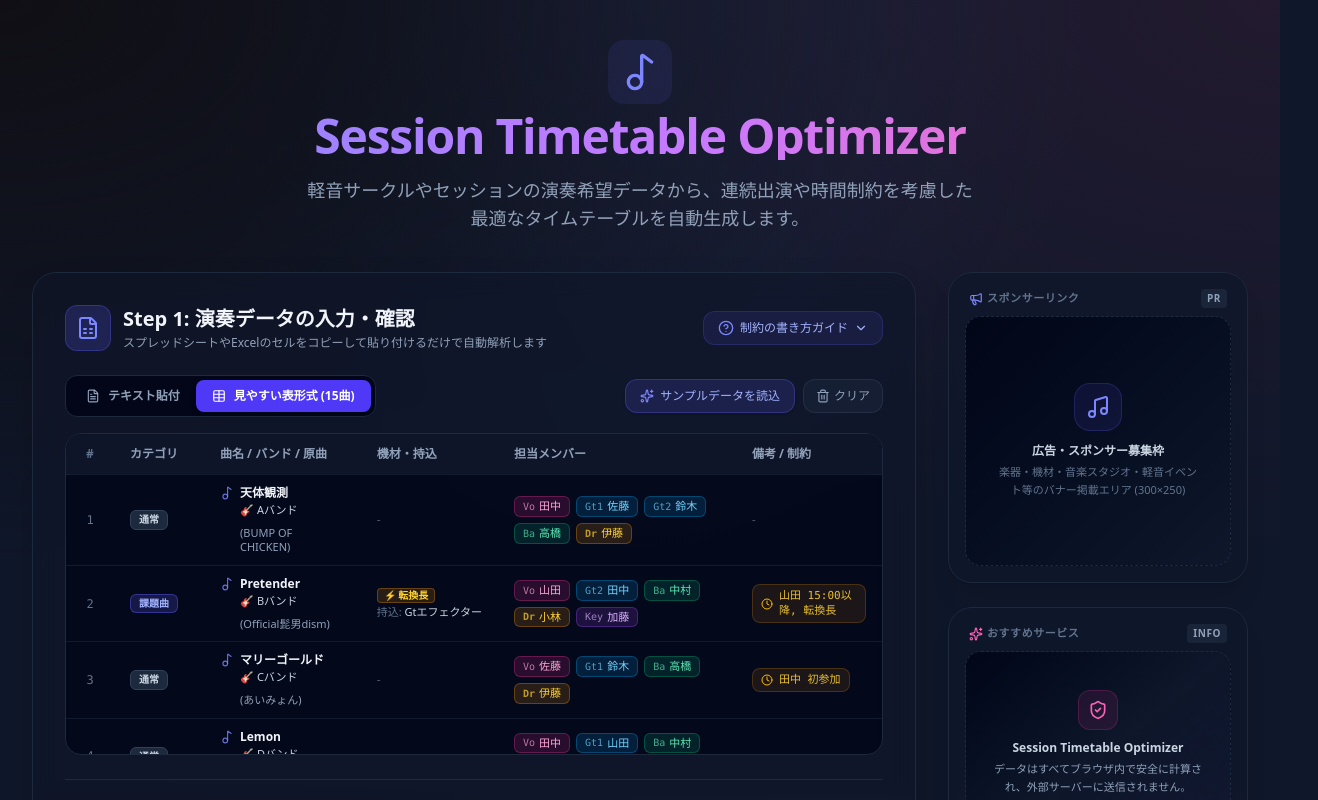
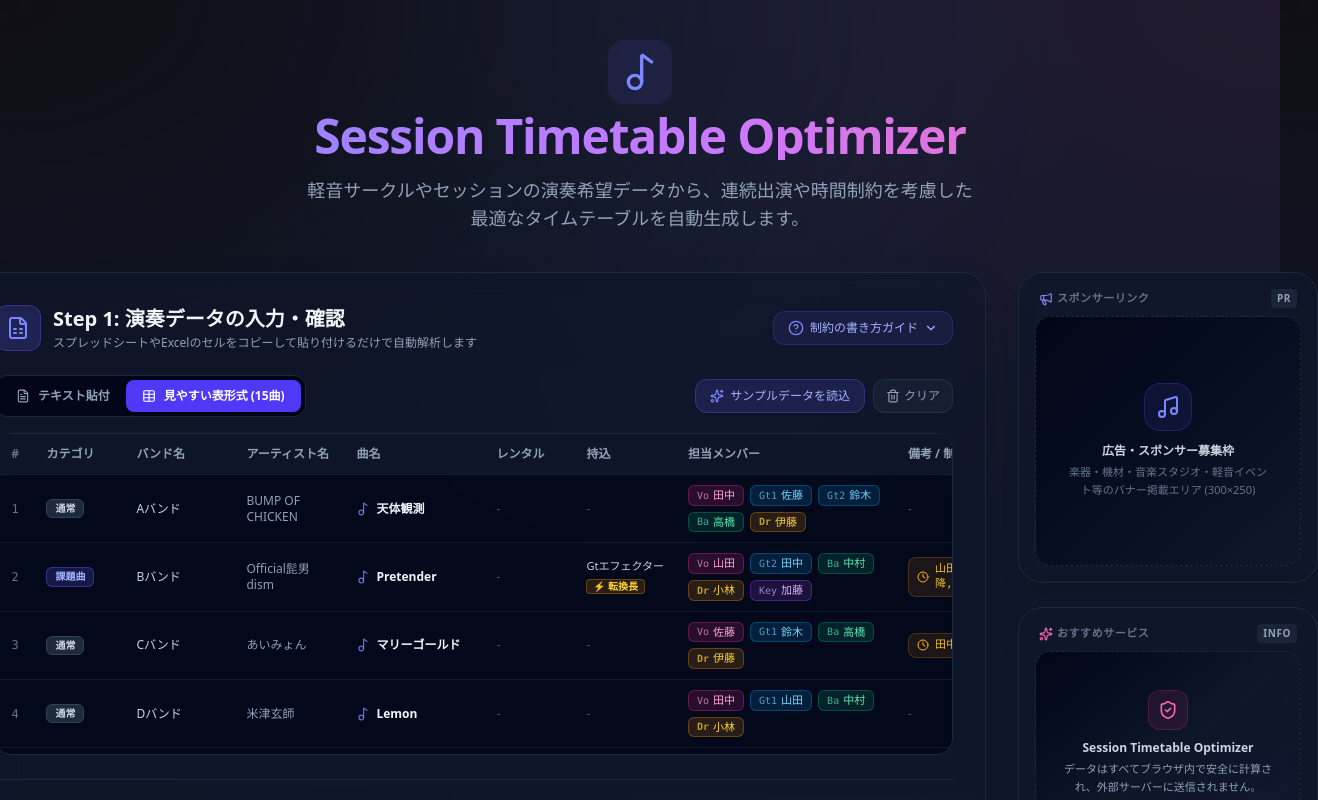
Before and after one commit to nasse0326/Session_Timetable_Optimizer, a Next.js app: page / in a window 1280 px wide. Both pictures are taken after a click on the button "サンプルデータを読込". Shown: the top 800 px of the page, 1318 px wide, since content can reach past the window. Built offline with nearby package versions, Linux system fonts and the light colour scheme.

Commit message:
feat: UI上のテーブルの列を独立化（カテゴリ、バンド名、アーティスト名、曲名、レンタル、持込を別列として表示するよう変更）

```diff
--- a/src/components/StepInput.tsx
+++ b/src/components/StepInput.tsx
@@ -255,12 +255,15 @@ export default function StepInput({ tsv, onTsvChange, songs, constraints }: Step
             <table className="w-full text-left text-xs">
               <thead className="sticky top-0 bg-slate-900/95 border-b border-slate-800 text-slate-400 font-semibold backdrop-blur">
                 <tr>
-                  <th className="px-4 py-3 w-12 text-center text-slate-500">#</th>
-                  <th className="px-4 py-3 min-w-[90px]">カテゴリ</th>
-                  <th className="px-4 py-3 min-w-[150px]">曲名 / バンド / 原曲</th>
-                  <th className="px-4 py-3 min-w-[110px]">機材・持込</th>
-                  <th className="px-4 py-3 min-w-[220px]">担当メンバー</th>
-                  <th className="px-4 py-3 min-w-[140px]">備考 / 制約</th>
+                  <th className="px-3 py-3 w-10 text-center text-slate-500">#</th>
+                  <th className="px-3 py-3 min-w-[90px]">カテゴリ</th>
+                  <th className="px-3 py-3 min-w-[110px]">バンド名</th>
+                  <th className="px-3 py-3 min-w-[110px]">アーティスト名</th>
+                  <th className="px-3 py-3 min-w-[140px]">曲名</th>
+                  <th className="px-3 py-3 min-w-[90px]">レンタル</th>
+                  <th className="px-3 py-3 min-w-[90px]">持込</th>
+                  <th className="px-3 py-3 min-w-[220px]">担当メンバー</th>
+                  <th className="px-3 py-3 min-w-[140px]">備考 / 制約</th>
                 </tr>
               </thead>
               <tbody className="divide-y divide-slate-800/60">
@@ -268,10 +271,10 @@ export default function StepInput({ tsv, onTsvChange, songs, constraints }: Step
                   const category = song.category || (song.isAssignment ? '課題曲' : (song.isSession ? 'セッション' : '通常'));
                   return (
                     <tr key={song.id} className="hover:bg-slate-900/40 transition-colors">
-                      <td className="px-4 py-2.5 text-center text-slate-500 font-mono">
+                      <td className="px-3 py-2.5 text-center text-slate-500 font-mono">
                         {idx + 1}
                       </td>
-                      <td className="px-4 py-2.5">
+                      <td className="px-3 py-2.5">
                         <span className={`inline-flex items-center px-2 py-0.5 rounded-md text-[10px] font-semibold border ${
                           category === '課題曲'
                             ? 'bg-indigo-500/20 text-indigo-300 border-indigo-500/40'
@@ -282,41 +285,36 @@ export default function StepInput({ tsv, onTsvChange, songs, constraints }: Step
                           {category}
                         </span>
                       </td>
-                      <td className="px-4 py-2.5 font-medium text-slate-100">
+                      <td className="px-3 py-2.5 text-slate-300 font-medium">
+                        {song.bandName || <span className="text-slate-600">-</span>}
+                      </td>
+                      <td className="px-3 py-2.5 text-slate-400">
+                        {song.artist || <span className="text-slate-600">-</span>}
+                      </td>
+                      <td className="px-3 py-2.5 font-medium text-slate-100">
                         <div className="flex items-center gap-1.5 font-semibold text-slate-100">
                           <Music2 className="w-3.5 h-3.5 text-indigo-400/80 shrink-0" />
                           <span>{song.title}</span>
                         </div>
-                        {(song.bandName || song.artist) && (
-                          <div className="text-[11px] text-slate-400 mt-0.5 pl-5 flex flex-wrap gap-2">
-                            {song.bandName && <span className="text-slate-300 font-medium">🎸 {song.bandName}</span>}
-                            {song.artist && <span className="text-slate-400">({song.artist})</span>}
-                          </div>
-                        )}
                       </td>
-                      <td className="px-4 py-2.5">
-                        <div className="space-y-0.5">
+                      <td className="px-3 py-2.5 text-slate-300">
+                        {song.rental && song.rental !== 'なし' ? (
+                          <span className="text-[11px] truncate block max-w-[100px]" title={song.rental}>{song.rental}</span>
+                        ) : <span className="text-slate-600">-</span>}
+                      </td>
+                      <td className="px-3 py-2.5 text-slate-300">
+                        <div className="space-y-1">
+                          {song.bring && song.bring !== 'なし' ? (
+                            <span className="text-[11px] truncate block max-w-[100px]" title={song.bring}>{song.bring}</span>
+                          ) : <span className="text-slate-600">-</span>}
                           {song.requiresLongSetup && (
                             <span className="inline-flex items-center gap-1 px-1.5 py-0.2 rounded bg-amber-500/15 border border-amber-500/30 text-amber-300 text-[10px] font-bold">
                               ⚡ 転換長
                             </span>
                           )}
-                          {song.bring && song.bring !== 'なし' && (
-                            <div className="text-[11px] text-slate-300 truncate max-w-[110px]" title={`持込: ${song.bring}`}>
-                              <span className="text-slate-500">持込:</span> {song.bring}
-                            </div>
-                          )}
-                          {song.rental && song.rental !== 'なし' && (
-                            <div className="text-[11px] text-slate-300 truncate max-w-[110px]" title={`レンタル: ${song.rental}`}>
-                              <span className="text-slate-500">ﾚﾝﾀﾙ:</span> {song.rental}
-                            </div>
-                          )}
-                          {!song.requiresLongSetup && (!song.bring || song.bring === 'なし') && (!song.rental || song.rental === 'なし') && (
-                            <span className="text-slate-600">-</span>
-                          )}
                         </div>
                       </td>
-                      <td className="px-4 py-2.5">
+                      <td className="px-3 py-2.5">
                         <div className="flex flex-wrap gap-1.5">
                           {song.members.map((m, mIdx) => (
                             <span
@@ -329,7 +327,7 @@ export default function StepInput({ tsv, onTsvChange, songs, constraints }: Step
                           ))}
                         </div>
                       </td>
-                      <td className="px-4 py-2.5">
+                      <td className="px-3 py-2.5">
                         {song.rawNotes ? (
                           <div className="flex items-center gap-1.5 text-amber-300/90 bg-amber-500/10 px-2 py-1 rounded-lg border border-amber-500/20 w-fit">
                             <Clock className="w-3 h-3 text-amber-400 shrink-0" />
--- a/src/components/StepResult.tsx
+++ b/src/components/StepResult.tsx
@@ -368,13 +368,16 @@ export default function StepResult({ result, onOptimize, isOptimizing }: StepRes
                 <table className="w-full text-left text-xs">
                   <thead className="bg-slate-900/90 border-b border-slate-800 text-slate-400 uppercase font-semibold">
                     <tr>
-                      <th className="px-4 py-3 w-12 text-center text-slate-500">#</th>
-                      <th className="px-4 py-3 min-w-[110px]">時間</th>
-                      <th className="px-4 py-3 min-w-[90px]">カテゴリ</th>
-                      <th className="px-4 py-3 min-w-[170px]">曲名 / バンド / 原曲</th>
-                      <th className="px-4 py-3 min-w-[110px]">機材・持込</th>
-                      <th className="px-4 py-3 min-w-[240px]">担当メンバー</th>
-                      <th className="px-4 py-3 min-w-[130px]">備考 / 状況</th>
+                      <th className="px-3 py-3 w-10 text-center text-slate-500">#</th>
+                      <th className="px-3 py-3 min-w-[100px]">時間</th>
+                      <th className="px-3 py-3 min-w-[90px]">カテゴリ</th>
+                      <th className="px-3 py-3 min-w-[110px]">バンド名</th>
+                      <th className="px-3 py-3 min-w-[110px]">アーティスト名</th>
+                      <th className="px-3 py-3 min-w-[140px]">曲名</th>
+                      <th className="px-3 py-3 min-w-[90px]">レンタル</th>
+                      <th className="px-3 py-3 min-w-[90px]">持込</th>
+                      <th className="px-3 py-3 min-w-[220px]">担当メンバー</th>
+                      <th className="px-3 py-3 min-w-[120px]">備考 / 状況</th>
                     </tr>
                   </thead>
                   <tbody className="divide-y divide-slate-800/60">
@@ -385,13 +388,13 @@ export default function StepResult({ result, onOptimize, isOptimizing }: StepRes
                       return (
                         <React.Fragment key={idx}>
                           <tr className="hover:bg-slate-900/40 transition-colors">
-                            <td className="px-4 py-3 text-center text-slate-500 font-mono">
+                            <td className="px-3 py-3 text-center text-slate-500 font-mono">
                               {idx + 1}
                             </td>
-                            <td className="px-4 py-3 text-slate-200 font-mono whitespace-nowrap font-medium">
+                            <td className="px-3 py-3 text-slate-200 font-mono whitespace-nowrap font-medium">
                               {item.startTime} - {item.endTime}
                             </td>
-                            <td className="px-4 py-3">
+                            <td className="px-3 py-3">
                               <span className={`inline-flex items-center px-2 py-0.5 rounded-md text-[11px] font-semibold border ${
                                 category === '課題曲'
                                   ? 'bg-indigo-500/20 text-indigo-300 border-indigo-500/40'
@@ -402,41 +405,36 @@ export default function StepResult({ result, onOptimize, isOptimizing }: StepRes
                                 {category}
                               </span>
                             </td>
-                            <td className="px-4 py-3">
+                            <td className="px-3 py-3 text-slate-300 font-medium">
+                              {s.bandName || <span className="text-slate-600">-</span>}
+                            </td>
+                            <td className="px-3 py-3 text-slate-400">
+                              {s.artist || <span className="text-slate-600">-</span>}
+                            </td>
+                            <td className="px-3 py-3">
                               <div className="font-semibold text-slate-100 text-sm flex items-center gap-1.5">
                                 <Music className="w-3.5 h-3.5 text-indigo-400 shrink-0" />
                                 <span>{s.title}</span>
                               </div>
-                              {(s.bandName || s.artist) && (
-                                <div className="text-[11px] text-slate-400 mt-0.5 pl-5 flex flex-wrap gap-2">
-                                  {s.bandName && <span className="text-slate-300 font-medium">🎸 {s.bandName}</span>}
-                                  {s.artist && <span className="text-slate-400">({s.artist})</span>}
-                                </div>
-                              )}
                             </td>
-                            <td className="px-4 py-3">
+                            <td className="px-3 py-3 text-slate-300">
+                              {s.rental && s.rental !== 'なし' ? (
+                                <span className="text-[11px] truncate block max-w-[100px]" title={s.rental}>{s.rental}</span>
+                              ) : <span className="text-slate-600">-</span>}
+                            </td>
+                            <td className="px-3 py-3 text-slate-300">
                               <div className="space-y-1">
+                                {s.bring && s.bring !== 'なし' ? (
+                                  <span className="text-[11px] truncate block max-w-[100px]" title={s.bring}>{s.bring}</span>
+                                ) : <span className="text-slate-600">-</span>}
                                 {s.requiresLongSetup && (
                                   <span className="inline-flex items-center gap-1 px-1.5 py-0.5 rounded bg-amber-500/15 border border-amber-500/30 text-amber-300 text-[10px] font-bold">
                                     ⚡ 転換長
                                   </span>
                                 )}
-                                {s.bring && s.bring !== 'なし' && (
-                                  <div className="text-[11px] text-slate-300 truncate max-w-[120px]" title={`持込: ${s.bring}`}>
-                                    <span className="text-slate-500">持込:</span> {s.bring}
-                                  </div>
-                                )}
-                                {s.rental && s.rental !== 'なし' && (
-                                  <div className="text-[11px] text-slate-300 truncate max-w-[120px]" title={`レンタル: ${s.rental}`}>
-                                    <span className="text-slate-500">ﾚﾝﾀﾙ:</span> {s.rental}
-                                  </div>
-                                )}
-                                {!s.requiresLongSetup && (!s.bring || s.bring === 'なし') && (!s.rental || s.rental === 'なし') && (
-                                  <span className="text-slate-600">-</span>
-                                )}
                               </div>
                             </td>
-                            <td className="px-4 py-3">
+                            <td className="px-3 py-3">
                               <div className="flex flex-wrap gap-1.5">
                                 {sortMembers(s.members).map((m, i) => (
                                   <span
@@ -449,7 +447,7 @@ export default function StepResult({ result, onOptimize, isOptimizing }: StepRes
                                 ))}
                               </div>
                             </td>
-                            <td className="px-4 py-3">
+                            <td className="px-3 py-3">
                               {item.conflicts.length > 0 ? (
                                 <div className="flex flex-col gap-1">
                                   {item.conflicts.map((c, i) => (
@@ -480,7 +478,7 @@ export default function StepResult({ result, onOptimize, isOptimizing }: StepRes
                           </tr>
                           {item.isBreakAfter && (
                             <tr className="bg-emerald-950/25 border-y border-emerald-500/25">
-                              <td colSpan={7} className="px-4 py-2.5 text-center text-emerald-300">
+                              <td colSpan={10} className="px-3 py-2.5 text-center text-emerald-300">
                                 <div className="flex items-center justify-center gap-2 font-semibold text-xs">
                                   <Coffee className="w-4 h-4 text-emerald-400" />
                                   <span>☕ 休憩・インターバル（セット転換＆進行調整）</span>
```
